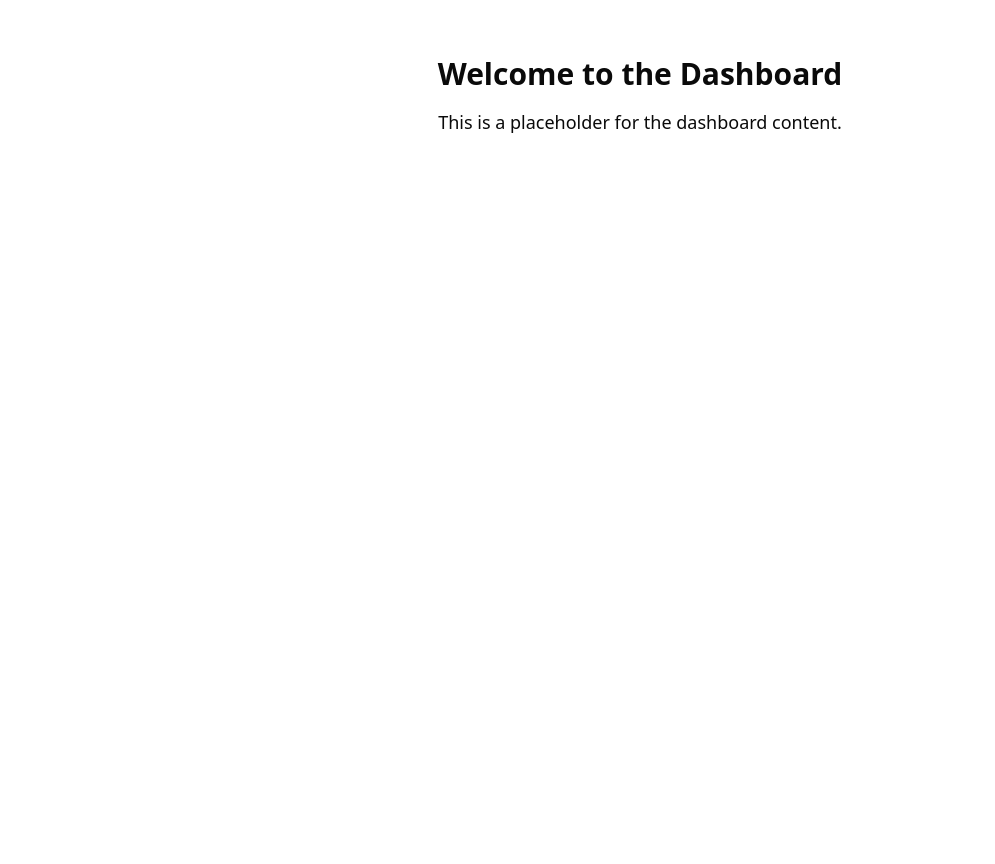
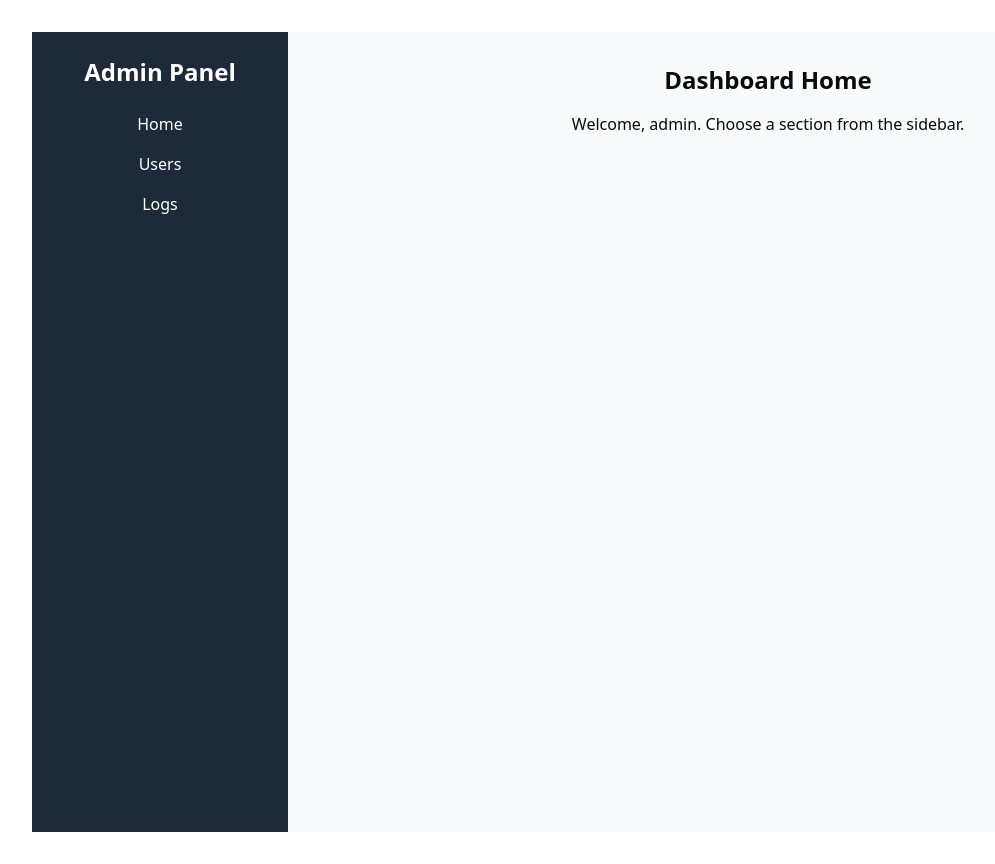
Before and after one commit to MahmoudHassan256/DashboardApp, a React (Vite) app in the folder dashboard-app/: page /dashboard in a window 1280 px wide. Shown: the whole page, without its empty margins (0-995 px from the left). Before the commit the page ends 800 px from the top, so only its background shows below. Built offline with nearby package versions, Linux system fonts and the light colour scheme; sample sign-in values are in the browser's storage.

Commit message:
- Created DashboardLayout component with sidebar and main content area. - Applied layout to the dashboard page.

```diff
--- a/dashboard-app/src/components/Dashboard.tsx
+++ b/dashboard-app/src/components/Dashboard.tsx
@@ -1,10 +1,12 @@
+import DashboardLayout from "./DashboardLayout";
+
 const Dashboard = () => {
-    return (
-      <div className="p-6">
-        <h2 className="text-3xl font-bold mb-4">Welcome to the Dashboard</h2>
-        <p className="text-lg">This is a placeholder for the dashboard content.</p>
-      </div>
-    );
-  };
+  return (
+    <DashboardLayout>
+      <h1 className="text-2xl font-bold mb-4">Dashboard Home</h1>
+      <p>Welcome, admin. Choose a section from the sidebar.</p>
+    </DashboardLayout>
+  );
+};
 
-  export default Dashboard;
+export default Dashboard;
--- /dev/null
+++ b/dashboard-app/src/components/DashboardLayout.tsx
@@ -0,0 +1,33 @@
+import type { ReactNode } from 'react';
+import { Link } from 'react-router-dom';
+
+interface DashboardLayoutProps {
+  children: ReactNode;
+}
+
+const DashboardLayout = ({ children }: DashboardLayoutProps) => {
+  return (
+    <div className="flex min-h-screen">
+      {/* Sidebar */}
+      <aside className="w-64 bg-gray-800 text-white p-6">
+        <h2 className="text-2xl font-bold mb-6">Admin Panel</h2>
+        <nav className="flex flex-col gap-4">
+          <Link to="/dashboard" className="hover:underline">
+            Home
+          </Link>
+          <Link to="/dashboard/users" className="hover:underline">
+            Users
+          </Link>
+          <Link to="/dashboard/logs" className="hover:underline">
+            Logs
+          </Link>
+        </nav>
+      </aside>
+
+      {/* Main Content */}
+      <main className="flex-1 p-8 bg-gray-50">{children}</main>
+    </div>
+  );
+};
+
+export default DashboardLayout;
```
